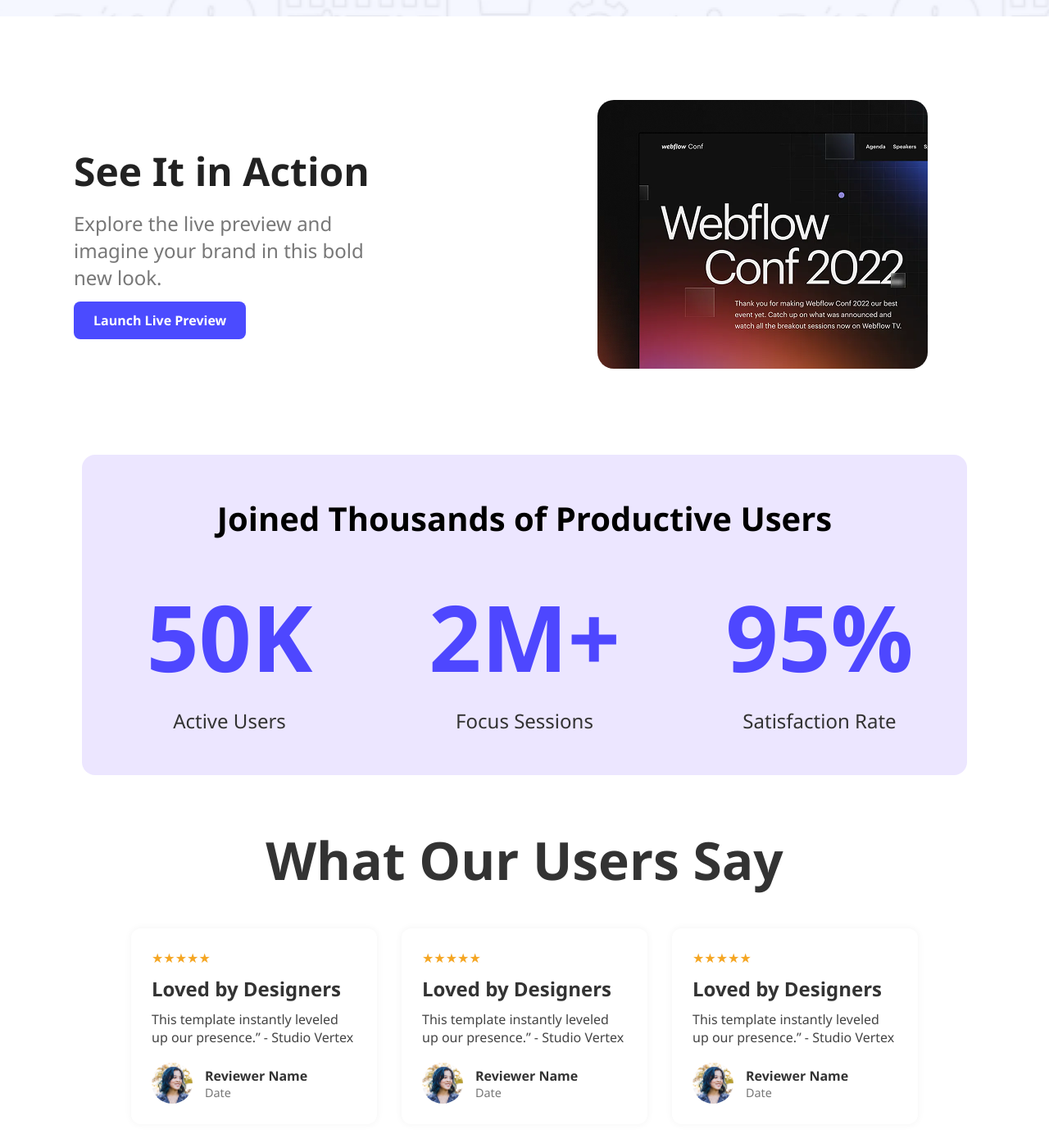
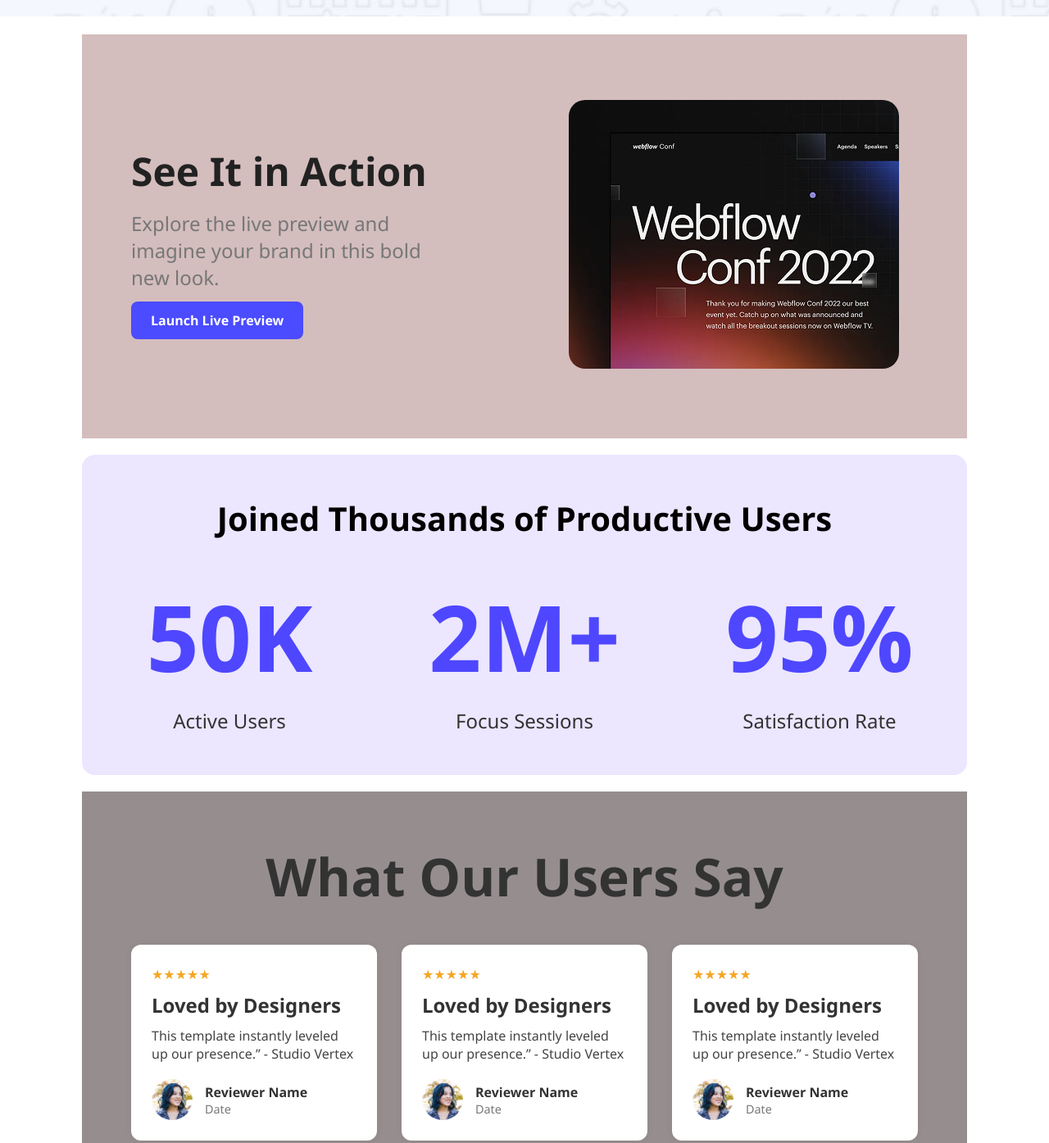
Before and after one commit to bidhan31/assignment, a plain HTML site: page index.html in a window 1280 px wide. Shown: the part 780-2175 px from the top of the page at 82% size. Drawn offline with Linux system fonts and the light colour scheme.

Commit message:
not done

```diff
--- a/css/style.css
+++ b/css/style.css
@@ -78,11 +78,11 @@ body {
   align-items: center;
   gap: 60px;
   padding: 80px 60px;
-  background-color: white;
+  background-color: rgb(212, 189, 189);
   flex-wrap: wrap;
   margin-top: 20px;
-  margin-left: 30px;
-  margin-right: 30px;
+  margin-left: 100px;
+  margin-right: 100px;
 }
 
 .action-left {
@@ -116,17 +116,15 @@ body {
 .action-right {
   flex: 1;
   text-align: center;
-  min-width: 280px;
-  position: relative;
+  min-width: 300px;
+
 
 }
 
 .action-right img {
   max-width: 100%;
   border-radius: 20px;
-  overflow: hidden;
-
-  justify-content: space-between;
+  height: auto;
 
 }
 
@@ -179,8 +177,11 @@ body {
 
     .feedback-section {
       padding: 60px 20px;
-      background-color: #fff;
+      background-color: #968e8e;
       text-align: center;
+      margin-top: 20px;
+      margin-left: 100px;
+      margin-right: 100px;
 
     }
 
```
